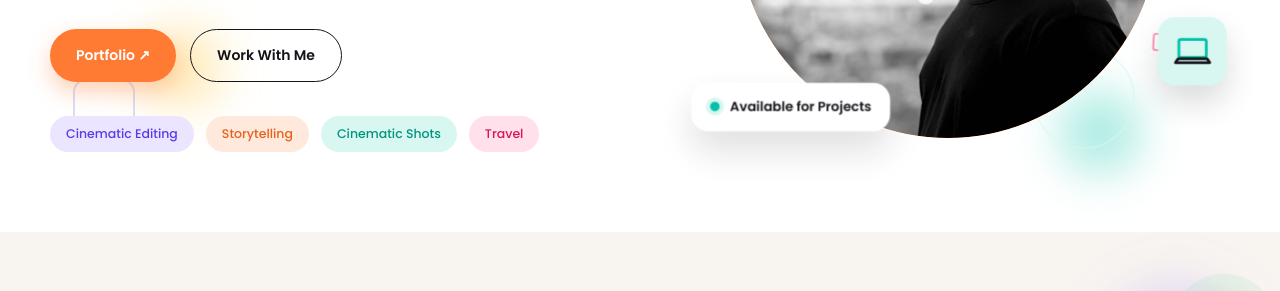
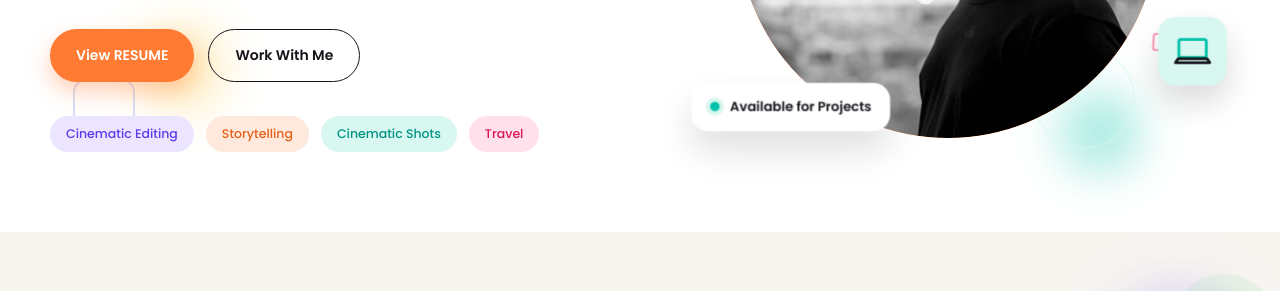
Before and after one commit to gautamrishu01/MY-WEBSITE, a plain HTML site: page index.html in a window 1280 px wide. Shown: the part 417-708 px from the top of the page. Drawn offline with nearby package versions, Linux system fonts and the light colour scheme.

Commit message:
COMIT RESUME

```diff
--- a/index.html
+++ b/index.html
@@ -2245,7 +2245,7 @@
         <p class="hero-copy intro-anim" style="animation-delay:.36s;">I help brands, creators, and businesses transform
           ordinary footage into cinematic videos that capture attention, build trust, and grow their audience.</p>
         <div class="hero-btns intro-anim" style="animation-delay:.44s;">
-          <a href="#work" class="btn-solid" aria-label="View Portfolio">Portfolio ↗</a>
+          <a href="./FILES/GAUTAM JHA RESUME.pdf" class="btn-solid" aria-label="View RESUME">View RESUME</a>
           <a href="#contact" class="btn-outline" aria-label="Hire Me">Work With Me</a>
         </div>
         <div class="chip-row intro-anim" style="animation-delay:.52s;">
```
Also changed, not shown: 2 other files.
